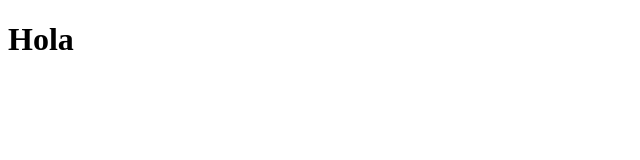
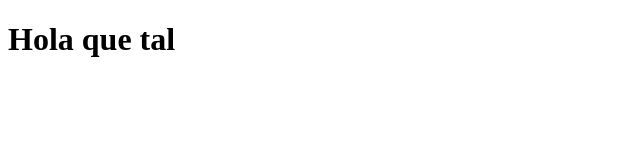
Before and after one commit to kevinperonamartinez/Prueba, a plain HTML site: page index.html in a window 1280 px wide. Shown: the whole page, without its empty margins (0-640 px from the left). Drawn offline with Linux system fonts and the light colour scheme.

Commit message:
indice modificado en master

```diff
--- a/index.html
+++ b/index.html
@@ -6,6 +6,6 @@
     <title>Kevin Perona</title>
 </head>
 <body>
-    <h1> Hola </h1>
+    <h1> Hola que tal </h1>
 </body>
 </html>
```
